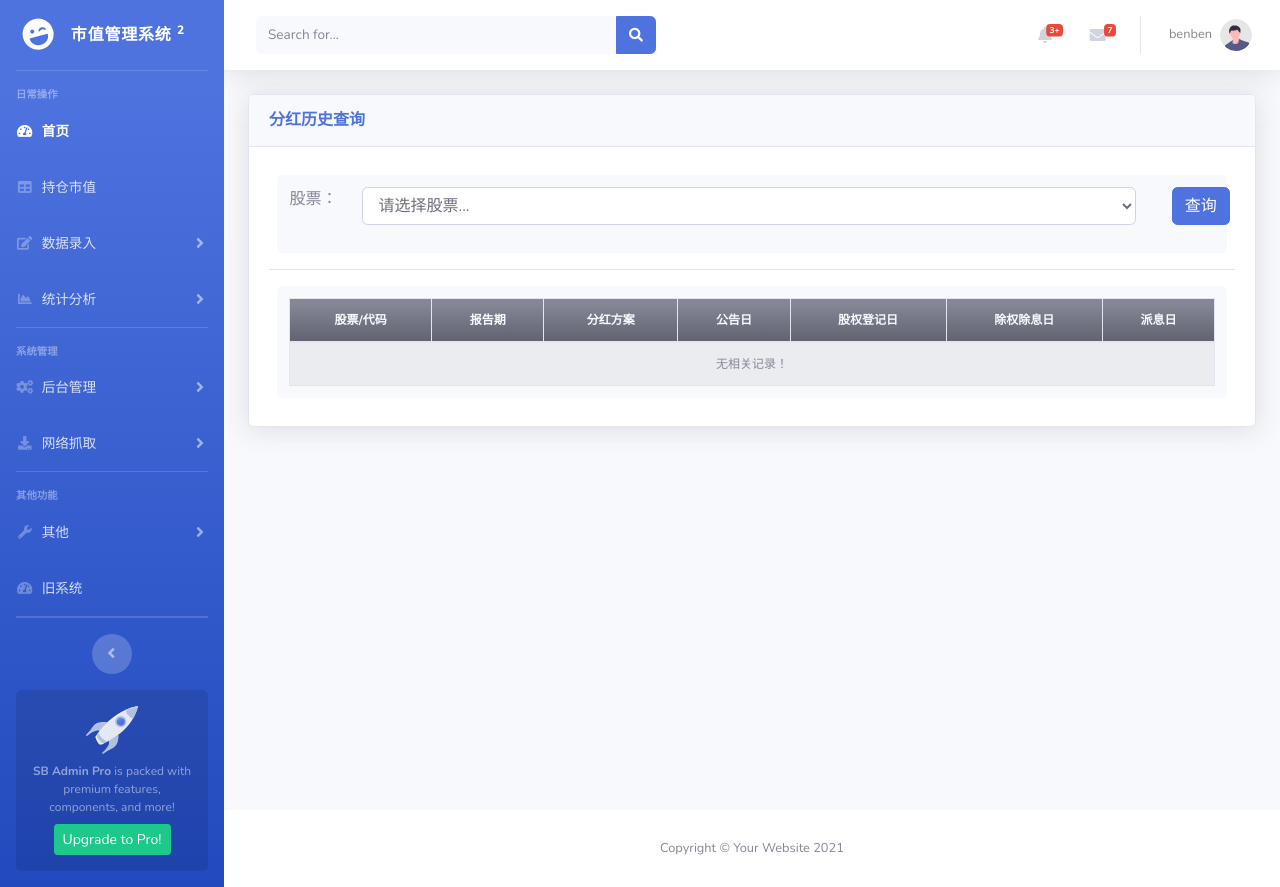
After one commit to popcan-xu/benben, a Django app: page /benben/D_query_dividend_history/ in a window 1280 px wide. The commit adds this page. Run offline with Django 3.2, Linux system fonts and the light colour scheme; data that the repository does not hold is empty; some libraries are stand-ins or nearby versions.

Commit message:
feat(dashboard):添加统计分析-分红历史查询功能

```diff
--- a/stock/urls.py
+++ b/stock/urls.py
@@ -114,6 +114,7 @@ urlpatterns = [
     path('D_stats_dividend/', D_stats_dividend),
     path('D_stats_subscription/', D_stats_subscription),
     path('D_query_dividend_value/', D_query_dividend_value),
+    path('D_query_dividend_history/', D_query_dividend_history),
 
     path('D_add_broker/', D_add_broker),
     path('D_del_broker/<int:broker_id>/', D_del_broker),
--- a/stock/views.py
+++ b/stock/views.py
@@ -2112,7 +2112,17 @@ def D_query_dividend_value(request):
             pass
     # 根据dividend_currency的值从dividend_currency_items中生成dividend_currency_name
     dividend_currency_name = dividend_currency_items[dividend_currency-1][1]
-    return render(request, D_templates_path + 'stats\\query_dividend_value.html', locals())
+    return render(request, D_templates_path + 'query\\query_dividend_value.html', locals())
+
+
+# 分红历史查询
+def D_query_dividend_history(request):
+    stock_list = stock.objects.all().values('stock_name', 'stock_code')
+    if request.method == 'POST':
+        stock_code_POST = request.POST.get('stock_code')
+        stock_dividend_dict = get_stock_dividend_history(stock_code_POST)
+        stock_name = stock.objects.get(stock_code=stock_code_POST).stock_name
+    return render(request, D_templates_path + 'query\\query_dividend_history.html', locals())
 
 
 # 券商表的增删改查
--- /dev/null
+++ b/templates/dashboard/query/query_dividend_history.html
@@ -0,0 +1,82 @@
+<!DOCTYPE html>
+{% extends 'dashboard\base_dashboard.html' %}
+
+{% block page_content %}
+<div class="container-fluid">
+    <div class="card shadow mb-4">
+        <div class="card-header py-3">
+            <h6 class="m-0 font-weight-bold text-primary">分红历史查询</h6>
+        </div>
+        <div class="card-body">
+            <div class="h jumbotron bg-gray-100">
+                <form action="" method="post" class="form-horizontal" role="form">
+                    {% csrf_token %}
+                    <input type="hidden" style="visibility: hidden;" name="tab_name" value="分红历史" />
+                    <div class="row align-items-center h-100">
+                        <div class="col-md-11">
+                            <div class="row form-group">
+                                <div class="col-md-1 text-right">
+                                    <label for="stock_code" class="control-label">股票：</label>
+                                </div>
+                                <div class="col-md-11">
+                                    <select class="form-control control-inline" name="stock_code" id="stock_code">
+                                        <option disabled selected value="">请选择股票...</option>
+                                        {% for stock in stock_list %}
+                                            <option value="{{ stock.stock_code }}">{{ stock.stock_name }}({{ stock.stock_code }})</option>
+                                        {% endfor %}
+                                    </select>
+                                </div>
+                            </div>
+                        </div>
+                        <div class="col-md-1">
+                            <div class="form-group" style="text-align:center">
+                                <div class="col-md-12">
+                                    <input type="submit" class="btn btn-primary" value="查询">
+                                </div>
+                            </div>
+                        </div>
+                    </div>
+                </form>
+            </div>
+            <hr class="sidebar-divider">
+            {{ error_info }}
+            <div class="h jumbotron bg-gray-100">
+                <div class="table-responsive">
+                    <table class="table table-bordered table-condensed table-striped table-hover list_tab" style="margin-bottom:0px;">
+                        <thead class="thead bg-gradient-secondary text-gray-100">
+                            <tr>
+                                <th>股票/代码</th>
+                                <th>报告期</th>
+                                <th>分红方案</th>
+                                <th>公告日</th>
+                                <th>股权登记日</th>
+                                <th>除权除息日</th>
+                                <th>派息日</th>
+                            </tr>
+                        </thead>
+                        <tbody>
+                            <!--#dividend_history_list即为视图函数list_dividend_history中render传入参数//-->
+                            {% for i in stock_dividend_dict %}
+                                <tr>
+                                    <td>{{ stock_name }}({{ stock_code_POST }})</td>
+                                    <td>{{ i.reporting_period }}</td>
+                                    <td>{{ i.dividend_plan }}</td>
+                                    <td>{{ i.announcement_date }}</td>
+                                    <td>{{ i.registration_date }}</td>
+                                    <td>{{ i.ex_right_date }}</td>
+                                    <td>{{ i.dividend_date }}</td>
+                                </tr>
+                            {% empty %}
+                                <tr>
+                                    <td colspan="7">无相关记录！</td>
+                                </tr>
+                            {% endfor %}
+                        </tbody>
+                    </table>
+                </div>
+            </div>
+        </div>
+    </div>
+</div>
+
+{% endblock %}
--- a/templates/dashboard/sidebar.html
+++ b/templates/dashboard/sidebar.html
@@ -67,6 +67,7 @@
                 <a class="collapse-item" href="">交易</a>
                 <h6 class="collapse-header">查询:</h6>
                 <a class="collapse-item" href="/benben/D_query_dividend_value/">分红金额</a>
+                <a class="collapse-item" href="/benben/D_query_dividend_history/">分红历史</a>
             </div>
         </div>
     </li>
@@ -112,7 +113,7 @@
         <div id="collapseCapture" class="collapse" aria-labelledby="headingPages" data-parent="#accordionSidebar">
             <div class="bg-white py-2 collapse-inner rounded">
                 <h6 class="collapse-header">项目:</h6>
-                <a class="collapse-item" href="/benben/capture_dividend_history/">历史分红</a>
+                <a class="collapse-item" href="/benben/capture_dividend_history/">分红历史</a>
                 <div class="collapse-divider"></div>
                 <h6 class="collapse-header">其他功能:</h6>
                 <a class="collapse-item" href="/benben/batch_import/">批量导入</a>
```
Also changed, not shown: templates/dashboard/query/query_dividend_value.html (renamed from templates/dashboard/stats/query_dividend_value.html).
